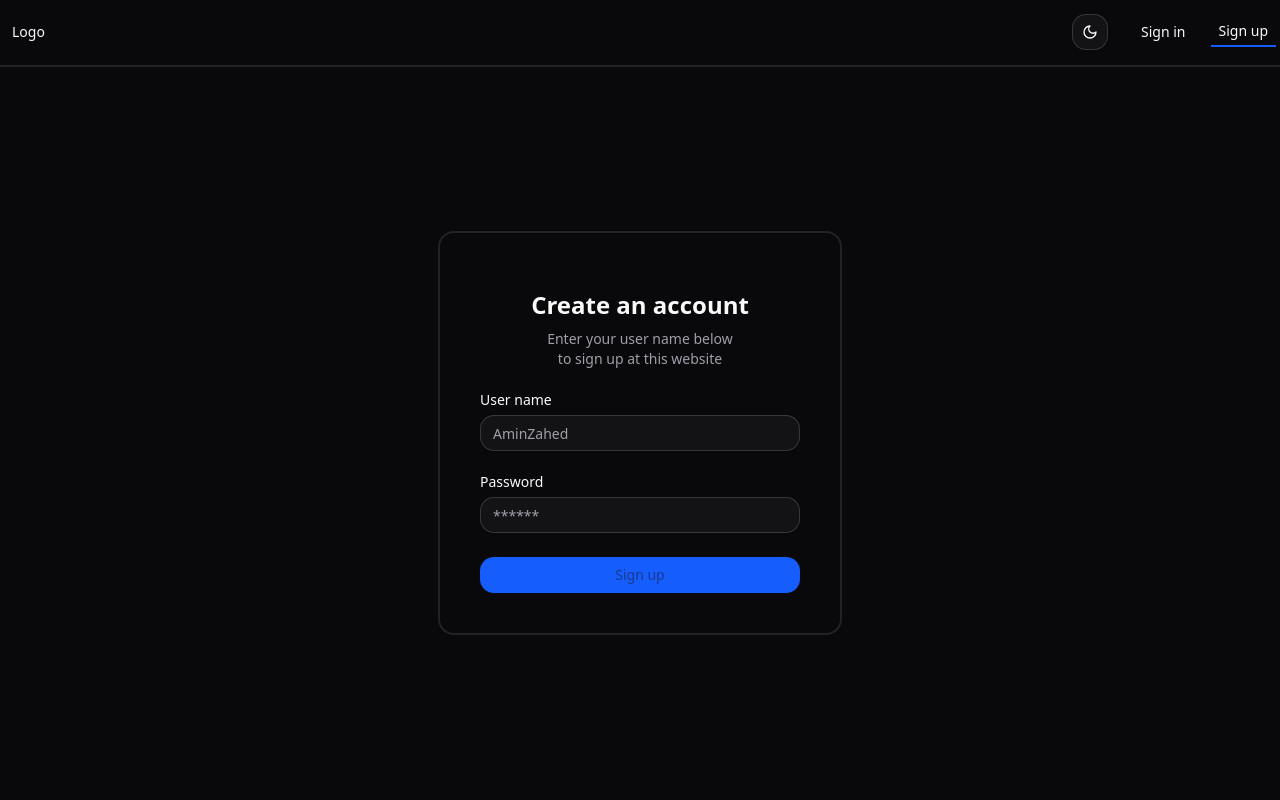
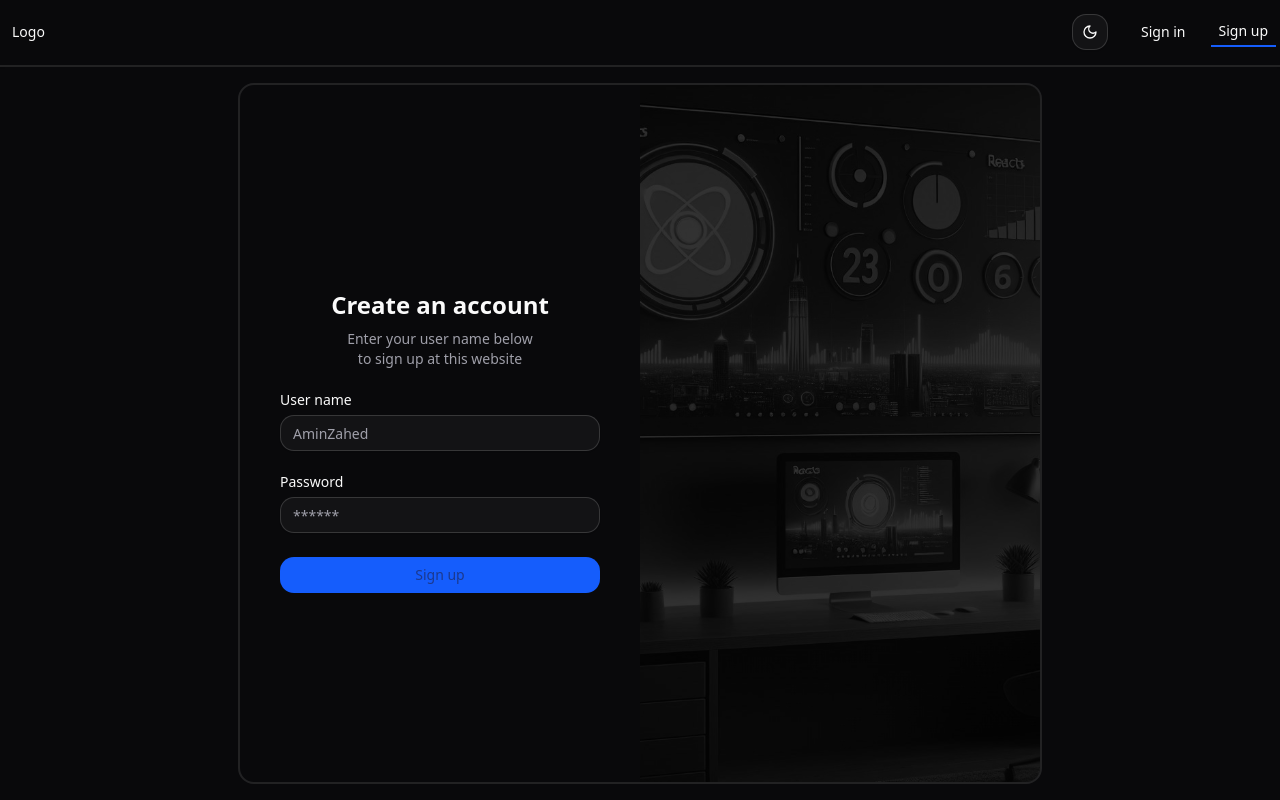
Before and after one commit to Amin-Zahed/Applicant-Agent, a React (Vite) app: page /signup in a window 1280 px wide. Built offline with nearby package versions, Linux system fonts and the light colour scheme.

Commit message:
feat: enhance Signup and Signin components with layout adjustments and image integration

```diff
--- a/src/Pages/signin/Signin.tsx
+++ b/src/Pages/signin/Signin.tsx
@@ -2,7 +2,7 @@ import SigninForm from "@/components/signin-form";
 function Signin() {
   return (
     <div className="flex h-full w-full flex-col items-center justify-center">
-      <div className="flex flex-col gap-4 p-6 md:p-10 border-2 border-border rounded-2xl">
+      <div className="flex flex-col gap-4 p-6 md:p-10 border-2 border-border rounded-2xl m-4">
         <div className="flex justify-center gap-2 md:justify-start "></div>
         <div className="flex flex-1 items-center justify-center ">
           <div className="w-full max-w-xs ">
--- a/src/Pages/signup/Signup.tsx
+++ b/src/Pages/signup/Signup.tsx
@@ -1,8 +1,11 @@
 import SignupForm from "@/components/signup-form";
+import image from "@/assets/images/a modern dashboard design with Reacts Logo on the left side of the wall next to a monitor and TS logo on the right side of the wall next to the monitor.png";
+
 function Signup() {
   return (
-    <div className="flex h-full w-full flex-col items-center justify-center">
-      <div className="flex flex-col gap-4 p-6 md:p-10 border-2 border-border rounded-2xl">
+    // <div className="flex h-full w-full flex-col items-center justify-center">
+    <div className="grid h-full lg:grid-cols-2 border-2 border-border rounded-2xl overflow-hidden m-4">
+      <div className="flex flex-col gap-4 p-6 md:p-10">
         <div className="flex justify-center gap-2 md:justify-start"></div>
         <div className="flex flex-1 items-center justify-center">
           <div className="w-full max-w-xs">
@@ -10,6 +13,13 @@ function Signup() {
           </div>
         </div>
       </div>
+      <div className="relative hidden bg-muted lg:block">
+        <img
+          src={image}
+          alt="Image"
+          className="absolute inset-0 h-full w-full object-cover dark:brightness-[0.2] dark:grayscale"
+        />
+      </div>
     </div>
   );
 }
--- a/src/components/signup-form.tsx
+++ b/src/components/signup-form.tsx
@@ -39,6 +39,7 @@ function SignupForm({
 
   return (
     <form className={cn("flex flex-col gap-6", className)} {...props}>
+      <fieldset id="main-signup-fieldset" className="flex flex-col gap-6">
         <div className="flex flex-col items-center gap-2 text-center">
           <h1 className="text-2xl font-bold">Create an account</h1>
           <p className="text-balance text-sm text-muted-foreground">
@@ -65,9 +66,9 @@ function SignupForm({
                 <AlertCircle className="h-4 w-4" />
                 <AlertTitle>Warning</AlertTitle>
                 <AlertDescription>
-                User name must be between 3 and 20 charactors contains uppercase
-                and/or lowercase letters and/or numbers and/or under score. also
-                you can to place white spaces between charactors
+                  User name must be between 3 and 20 charactors contains
+                  uppercase and/or lowercase letters and/or numbers and/or under
+                  score. also you can to place white spaces between charactors
                 </AlertDescription>
               </Alert>
             )}
@@ -105,8 +106,8 @@ function SignupForm({
                 <AlertTitle>Warning</AlertTitle>
                 <AlertDescription>
                   Password must be between 6 and 20 charactors That's for sure
-                contains minimum 1 number and 1 uppercase and 1 lowercase letter
-                and 1 special characters like @ or ~ or \ or ...
+                  contains minimum 1 number and 1 uppercase and 1 lowercase
+                  letter and 1 special characters like @ or ~ or \ or ...
                 </AlertDescription>
               </Alert>
             )}
@@ -115,6 +116,7 @@ function SignupForm({
             Sign up
           </Button>
         </div>
+      </fieldset>
     </form>
   );
 }
```
Also changed, not shown: src/assets/images/a modern dashboard design with Reacts Logo on the left side of the wall next to a monitor and TS logo on the right side of the wall next to the monitor.png (added). Lines whose indentation alone changed are shown as unchanged.
